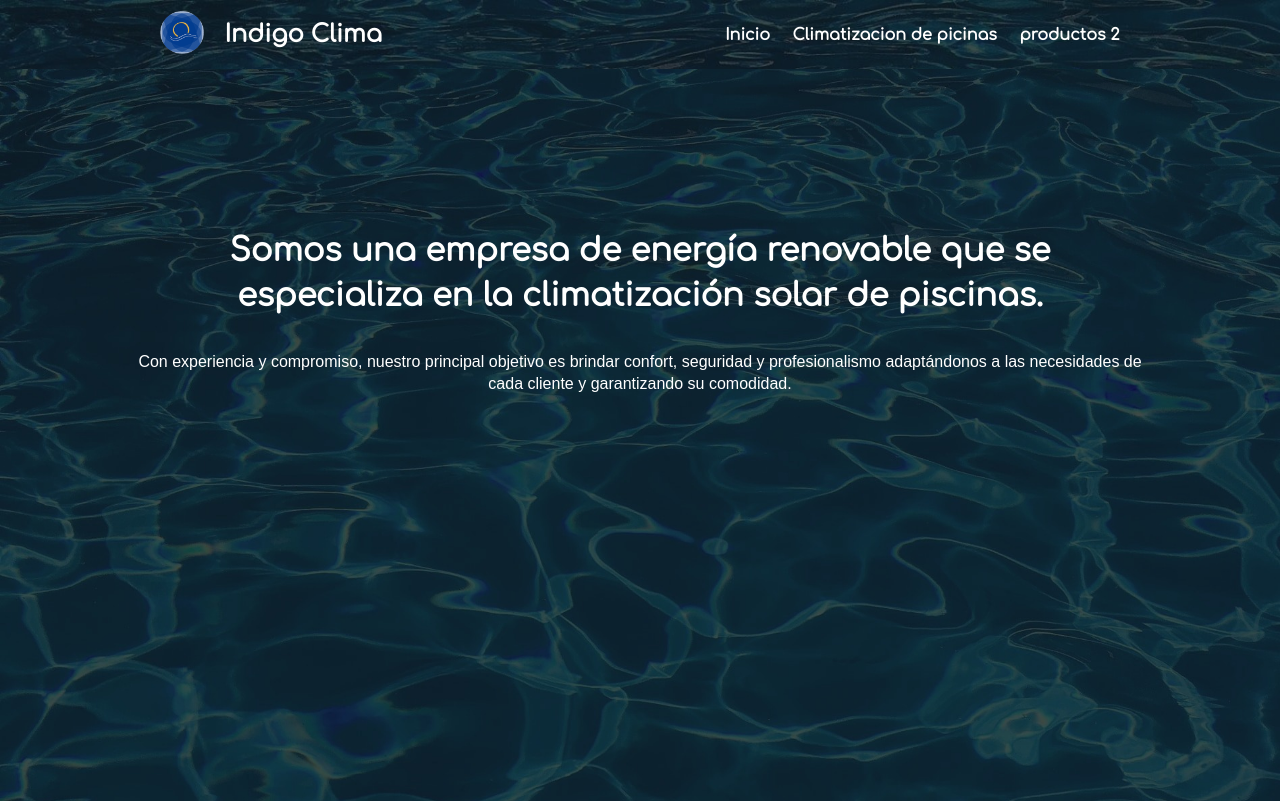
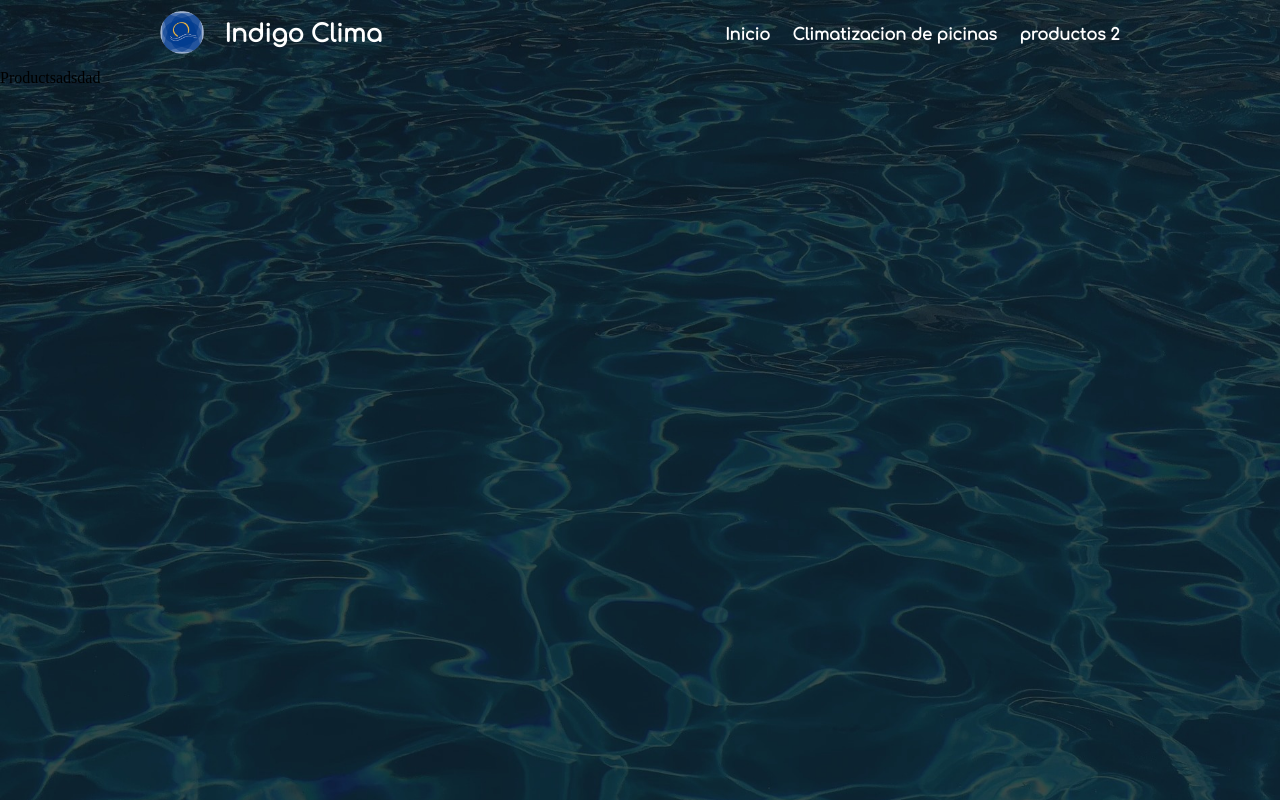
Before and after one commit to felipendelicia/indigoclima-web, a React (Create React App) app: page /products in a window 1280 px wide. Shown: the top 801 px of the page. Built offline with nearby package versions, Linux system fonts and the light colour scheme; the HTML template or start-up script is replaced by a standard one.

Commit message:
navbar colors in diferent pages

```diff
--- a/package.json
+++ b/package.json
@@ -12,6 +12,7 @@
     "@types/react-dom": "^18.0.3",
     "react": "^18.1.0",
     "react-dom": "^18.1.0",
+    "react-router-dom": "^6.3.0",
     "react-scripts": "5.0.1",
     "typescript": "^4.6.4",
     "web-vitals": "^2.1.4"
--- a/src/App.tsx
+++ b/src/App.tsx
@@ -1,11 +1,20 @@
 import Home from "./components/Home/Home";
 import Navbar from "./components/Navbar/Navbar";
+import Products from "./components/Products/Products";
+
+import { BrowserRouter, Routes, Route} from "react-router-dom";
 
 function App() {
+
   return (
     <div className="App">
       <Navbar/>
-      <Home/>
+      <BrowserRouter>
+        <Routes>
+          <Route path="/" element={<Home />}/>
+          <Route path="/products" element={<Products/>}/>
+        </Routes>
+      </BrowserRouter>
     </div>
   );
 }
--- a/src/components/Home/Landing/Landing.css
+++ b/src/components/Home/Landing/Landing.css
@@ -26,5 +26,5 @@
 }
 
 .landing-text{
-    padding-top: 10em;
+    padding-top: 8%;
 }
--- a/src/components/Navbar/Navbar.tsx
+++ b/src/components/Navbar/Navbar.tsx
@@ -8,7 +8,6 @@ const Navbar = () => {
   const handleScroll = () => {
     let navContainer = document.getElementsByClassName("navbar-container")
     let textScrolled = document.getElementsByClassName("texttoscroll")
-    console.log("hola")
     if(window.pageYOffset>90){
       navContainer[0].classList.add("scrolled")
       for(let i=0;i<textScrolled.length;i++){
@@ -24,6 +23,17 @@ const Navbar = () => {
 
   useEffect(()=>{
     window.addEventListener('scroll', handleScroll)
+  })
+
+  useEffect(()=>{
+    if(window.location.pathname !== "/"){
+      let navContainer = document.getElementsByClassName("navbar-container")
+      let textScrolled = document.getElementsByClassName("texttoscroll")
+      navContainer[0].classList.add("scrolled")
+      for(let i=0;i<textScrolled.length;i++){
+        textScrolled[i].classList.add("blackletter")
+      }
+    }
   })
 
   return (
--- /dev/null
+++ b/src/components/Products/Products.css
@@ -0,0 +1,2 @@
+.products-container{
+}
--- a/src/components/Products/Products.tsx
+++ b/src/components/Products/Products.tsx
@@ -1,8 +1,12 @@
 import React from 'react'
+
+import "./Products.css"
 
 const Products = () => {
   return (
-    <div>Products</div>
+    <div className="products-container">
+      Productsadsdad
+    </div>
   )
 }
 
```
Also changed, not shown: 1 other file (tests, documents, lock files or other folders).
